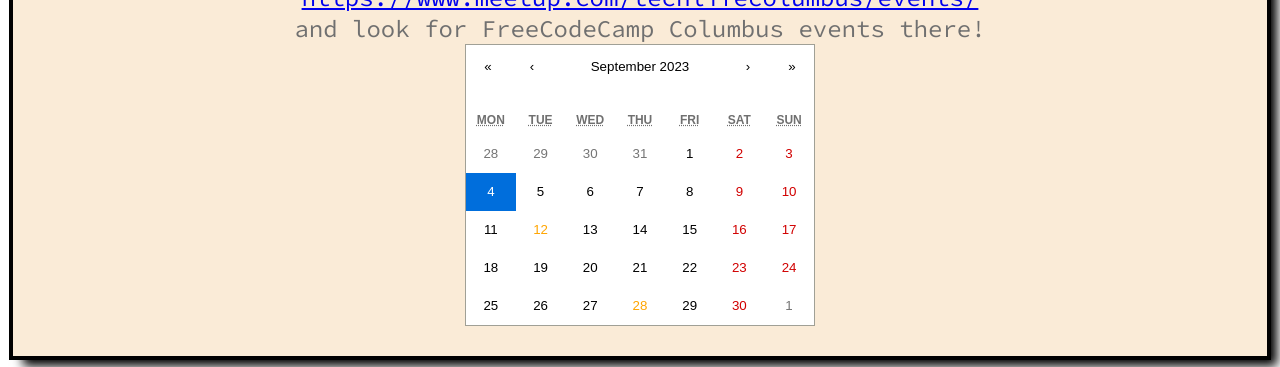
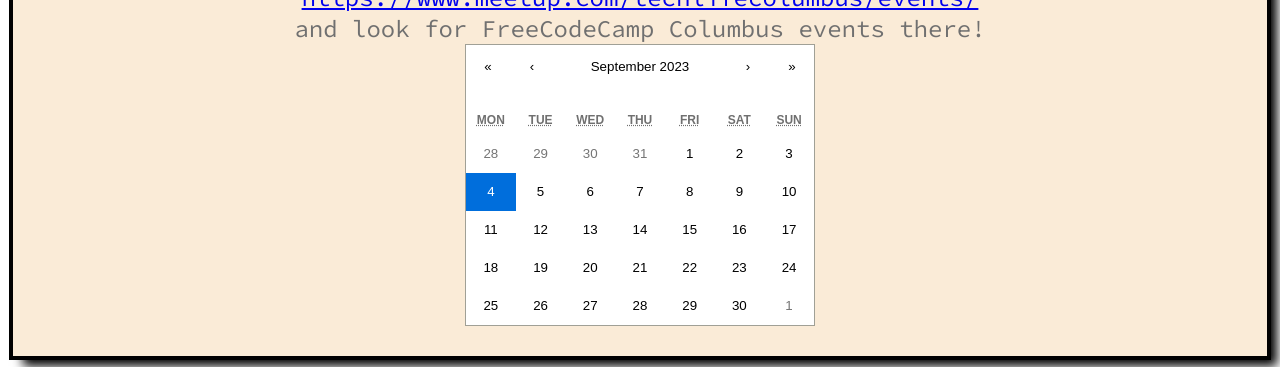
Before and after one commit to FCCColumbus/cbus-web, a React (Create React App) app: page / in a window 1280 px wide. Shown: the part 1580-1947 px from the top of the page. Built offline with nearby package versions, Linux system fonts and the light colour scheme.

Commit message:
cal-dates-working

```diff
--- a/src/components/Events.jsx
+++ b/src/components/Events.jsx
@@ -9,45 +9,26 @@ function Events() {
   const [selectedDate, setSelectedDate] = useState(new Date())
 
   const changeDate = newDate => {
-    console.log(newDate);
     setSelectedDate(newDate)
   }
 
   // The arrays below are retained for future reference,
   // pending implementation of some API call to retrieve events from Google Calendar or Meetup.com, for example.
-
   const events = [{
       name: "regular meetup",
       description: "have pizza and talk about code",
-      date: '2023-09-28',
+      date: new Date(2023, 9, 5),
       location: 'Co-Hatch Upper Arlington',
       link: 'google.com',
       id: 'event-01'
   }, {
       name: "What are web components?",
       description: "John will give a lecture about what web components are and why we should care. Don't worry, there'll be pizza!",
-      date: new Date(2023, 8, 12),
+      date: new Date(2023, 9, 13),
       location: 'Co-Hatch Upper Arlington',
       link: 'google.com',
       id: 'event-02'
   }]
-
-  // just here to stop current error if not events used
-  console.log(events[1].date);
-  const tileContent = ({ date, view }) => {
-    if (view === 'month') {
-      // Convert the event dates to the same format as date.toDateString()
-      const formattedEventDates = events.map(event => new Date(event.date).toDateString());
-
-      if (formattedEventDates.includes(date.toDateString())) {
-        console.log('match');
-        // Return custom content (e.g., a dot or any other element)
-        // return 'custom-tile';
-      }
-    }
-    return null; // Return null for other dates
-  };
-
 
   return (
     <div id="events" className="events">
@@ -63,14 +44,12 @@ function Events() {
       </div>
       {/* The array mapping below is retained for future reference.  */}
       {/* {events.map((event, i) => <Event event={event} key={event.id} id={i} />)} */}
-      {/* <Calendar onChange={changeDate} value={selectedDate} tileContent={tileContent}/> */}
       <Calendar
         onChange={changeDate}
         value={selectedDate}
-  tileContent={tileContent}
         tileClassName={({ date, view }) => {
           if (view === 'month') {
-      const formattedEventDates = events.map(event => new Date(event.date).toDateString());
+            const formattedEventDates = events.map(event => event.date.toDateString());
           if (formattedEventDates.includes(date.toDateString())) {
             return 'custom-tile';
             }
--- a/src/index.css
+++ b/src/index.css
@@ -253,6 +253,17 @@ footer img {
 }
 
 .custom-tile {
-  background-color: blue;
-  color: orange;
+  background-color: red !important;
+  color: white;
 }
+
+.custom-tile:hover {
+  background-color: #ff5d5ddc !important;
+}
+
+/* disabling weekend tiles from being red */
+.react-calendar__month-view__days__day--weekend:not(
+    .react-calendar__month-view__days__day--neighboringMonth
+  ) {
+  color: black;
+}
```
Lines whose indentation alone changed are shown as unchanged.
